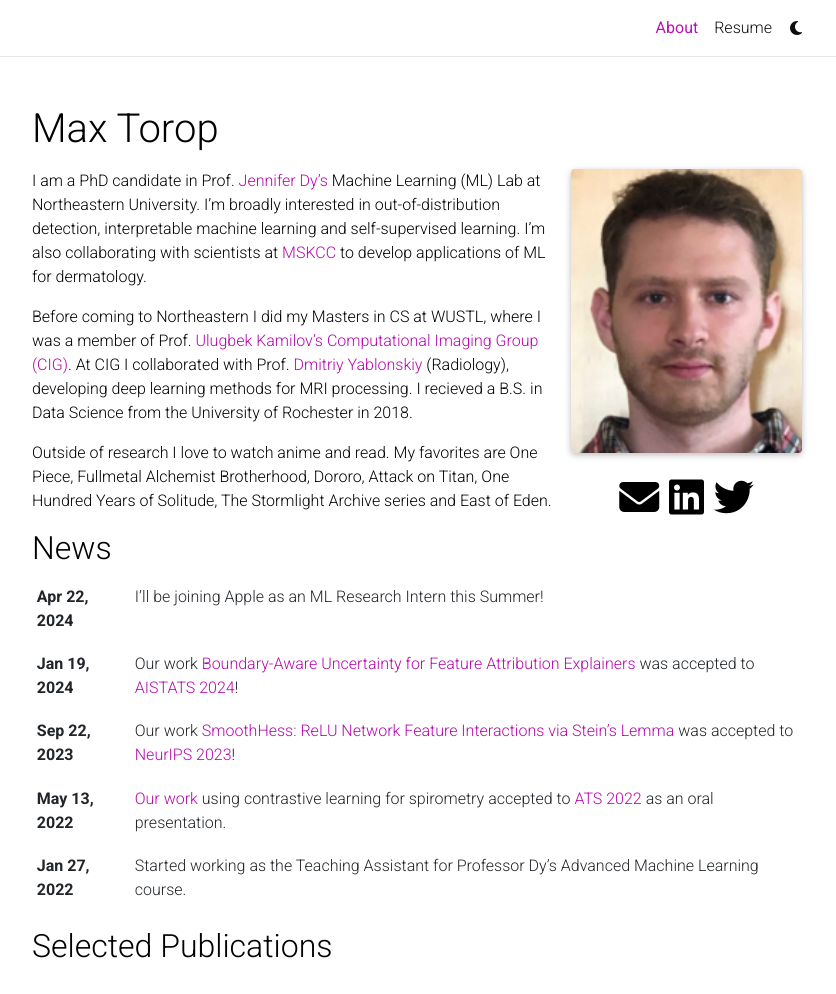
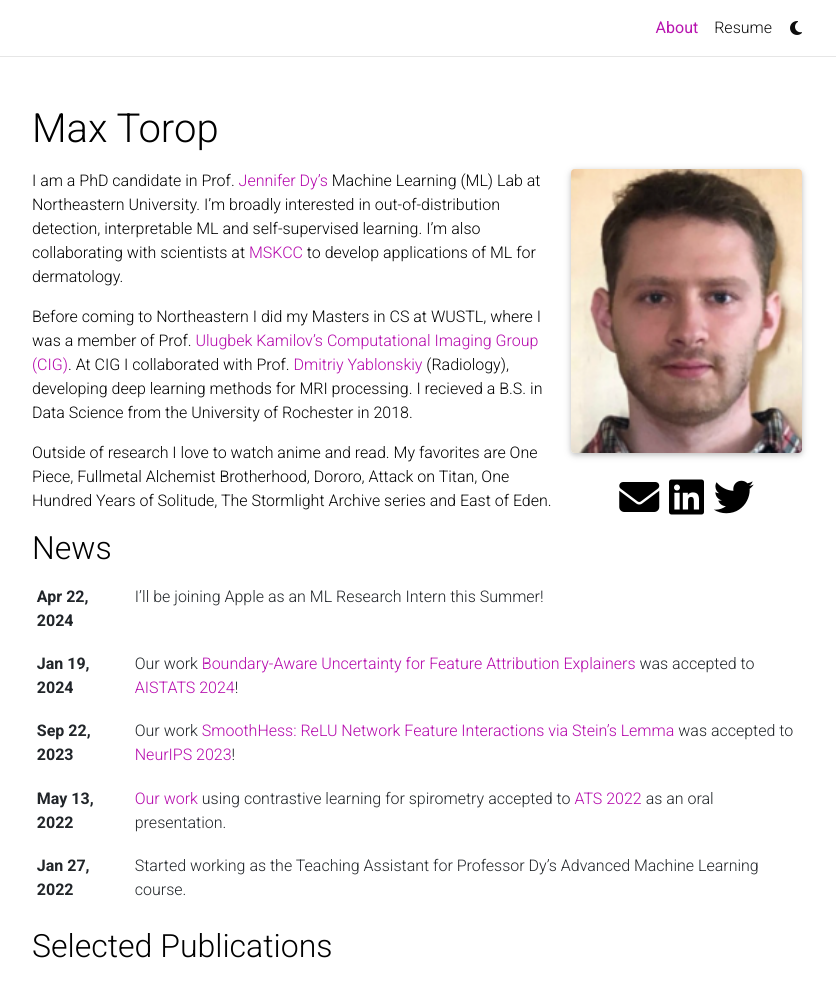
Before and after one commit to MaxTorop/MaxTorop.github.io, a Jekyll site: the page built from _pages/about.md, in a window 1280 px wide and 1168 px high, cut to the strip 0-994 px from the top of the window. Shown: the whole strip, without its empty margins (223-1059 px from the left). Built offline with Jekyll 4.4.1, drawn with Linux system fonts in a browser that asks for light colours; full-size pictures stand in for the smaller copies a plugin makes; comment, search, counter and statistics services are not loaded; a style sheet for code colours, icons or effects is not loaded.

Commit message:
Update about.md

```diff
--- a/_pages/about.md
+++ b/_pages/about.md
@@ -17,7 +17,7 @@
 ---
 
 
-I am a PhD candidate in Prof. [Jennifer Dy's](https://mllabneu.github.io/) Machine Learning (ML) Lab at Northeastern University. I'm broadly interested in out-of-distribution detection, interpretable machine learning and self-supervised learning. I'm also collaborating with scientists at [MSKCC](https://www.mskcc.org) to develop applications of ML for dermatology.
+I am a PhD candidate in Prof. [Jennifer Dy's](https://mllabneu.github.io/) Machine Learning (ML) Lab at Northeastern University. I'm broadly interested in out-of-distribution detection, interpretable ML and self-supervised learning. I'm also collaborating with scientists at [MSKCC](https://www.mskcc.org) to develop applications of ML for dermatology.
 
 Before coming to Northeastern I did my Masters in CS at WUSTL, where I was a member of Prof. [Ulugbek Kamilov's](https://engineering.wustl.edu/faculty/Ulugbek-Kamilov.html) [Computational Imaging Group (CIG)](https://cigroup.wustl.edu/). At CIG I collaborated with Prof. [Dmitriy Yablonskiy](https://www.mir.wustl.edu/employees/dmitriy-yablonskiy/) (Radiology), developing deep learning methods for MRI processing. I recieved a B.S. in Data Science from the University of Rochester in 2018.
 
```
